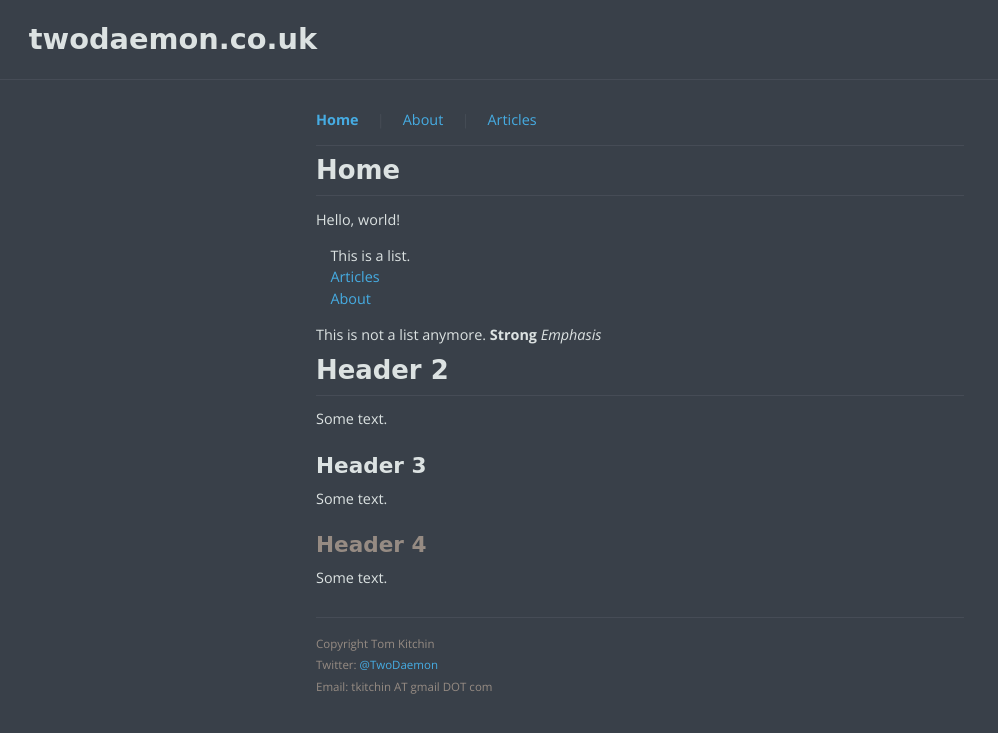
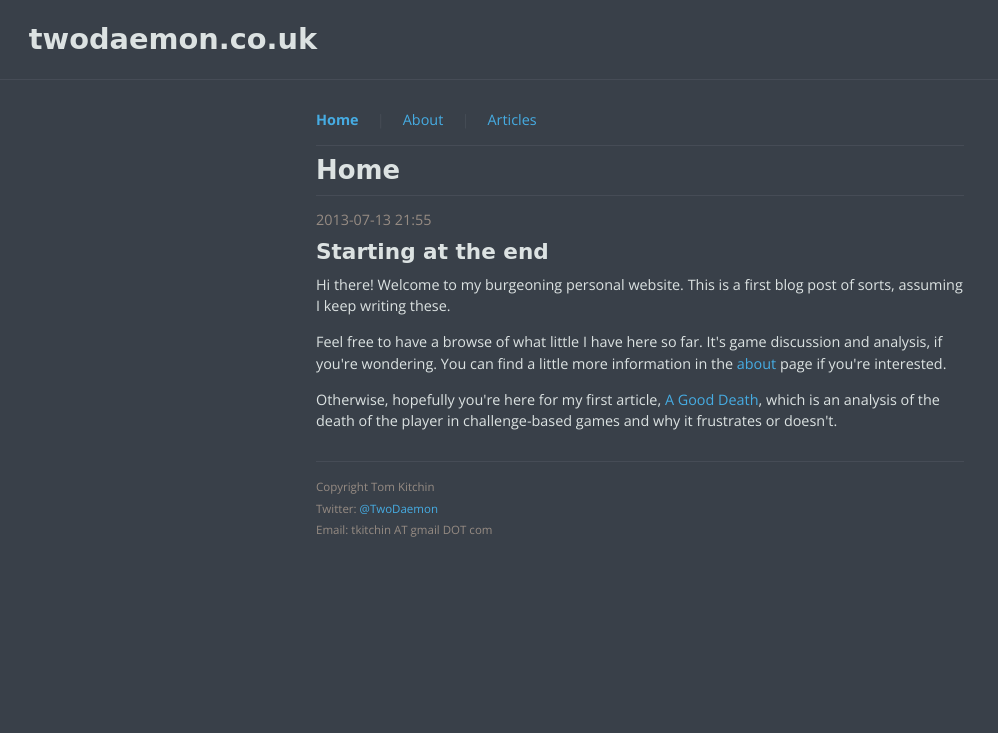
Before and after one commit to TwoDaemon/twodaemon, a Flask app: page / in a window 1280 px wide. Shown: the top 733 px of the page, without its empty margins (0-998 px from the left). Run offline with Flask 2, Linux system fonts and the light colour scheme; some web fonts are replaced.

Commit message:
Write front-page blog post, no blog impl though

```diff
--- a/twodaemon/static/css/sass/_body.scss
+++ b/twodaemon/static/css/sass/_body.scss
@@ -47,6 +47,12 @@ h4 {
     }
 }
 
+.post {
+    .post-meta {
+        color: $secondary-colour;
+    }
+}
+
 .subtitle {
     margin-bottom: 1em;
     color: $secondary-colour;
--- a/twodaemon/static/css/style.css
+++ b/twodaemon/static/css/style.css
@@ -271,6 +271,9 @@ h4 {
 .article-nav .right {
   float: right; }
 
+.post .post-meta {
+  color: #968b83; }
+
 .subtitle {
   margin-bottom: 1em;
   color: #968b83;
--- a/twodaemon/templates/home.html
+++ b/twodaemon/templates/home.html
@@ -1,21 +1,19 @@
 {% extends "_base.html" %}
 
 {% block content %}
-    <p>Hello, world!</p>
-    <ul>
-        <li>This is a list.</li>
-        <li><a href="{{ url_for('article_list') }}">Articles</a></li>
-        <li><a href="{{ url_for('about') }}">About</a></li>
-    </ul>
-    <p>
-        This is not a list anymore.
-        <strong>Strong</strong>
-        <em>Emphasis</em>
-    </p>
-    <h2>Header 2</h2>
-    <p>Some text.</p>
-    <h3>Header 3</h3>
-    <p>Some text.</p>
-    <h4>Header 4</h4>
-    <p>Some text.</p>
+    <div class="post">
+        <div class="post-meta">
+            2013-07-13 21:55
+        </div>
+        <h3 class="post-title">Starting at the end</h3>
+        <p>Hi there! Welcome to my burgeoning personal website. This is a first blog post of sorts,
+        assuming I keep writing these.</p>
+        <p>Feel free to have a browse of what little I have here so far. It's game discussion and
+        analysis, if you're wondering. You can find a little more information in the
+        <a href="{{ url_for('about') }}">about</a> page if you're interested.</p>
+        <p>Otherwise, hopefully you're here for my first article,
+        <a href="{{ url_for('article_single', article_name='a_good_death') }}">A Good Death</a>, which is
+        an analysis of the death of the player in challenge-based games and why it frustrates or
+        doesn't.</p>
+    </div>
 {% endblock %}
```
